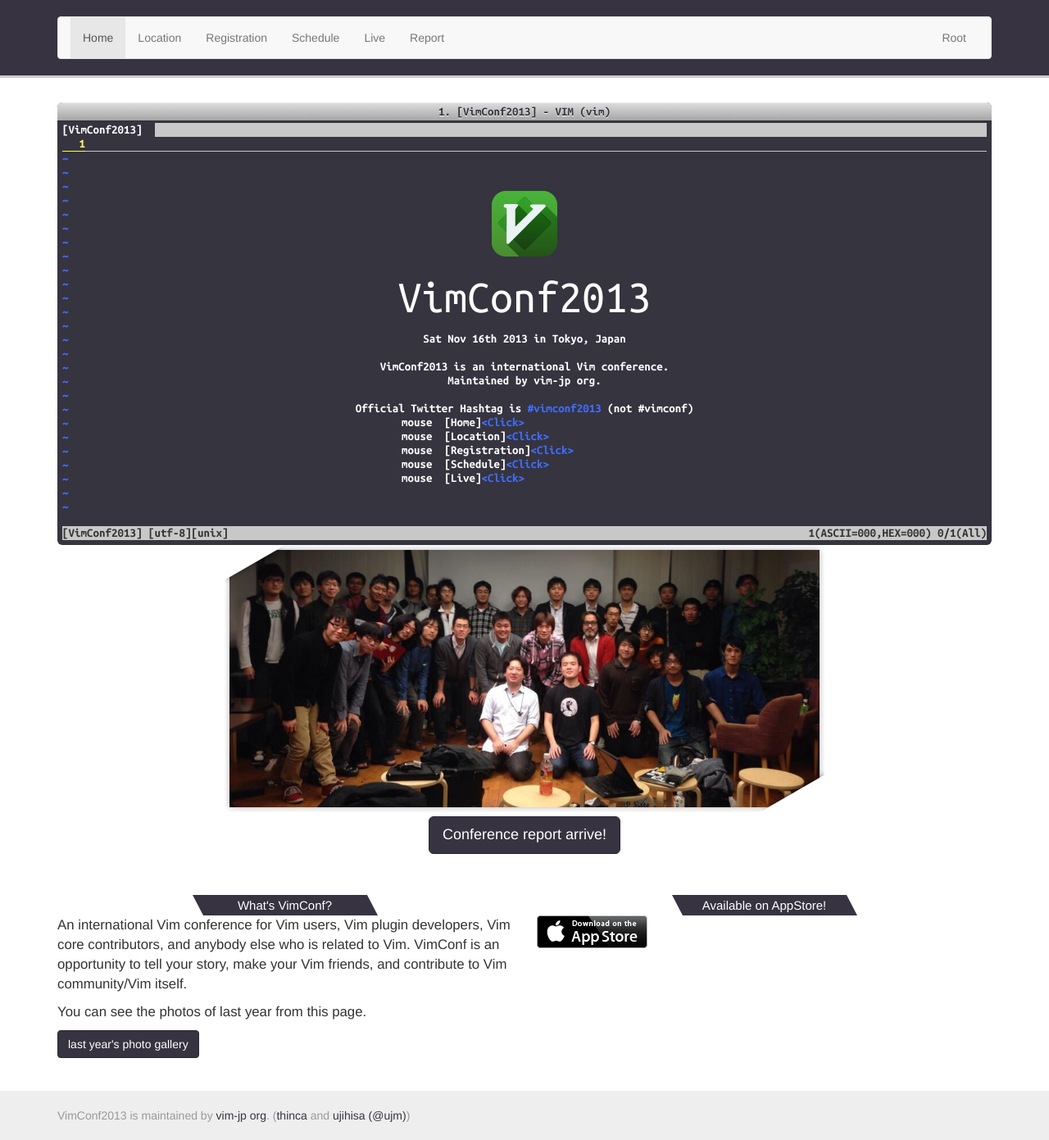
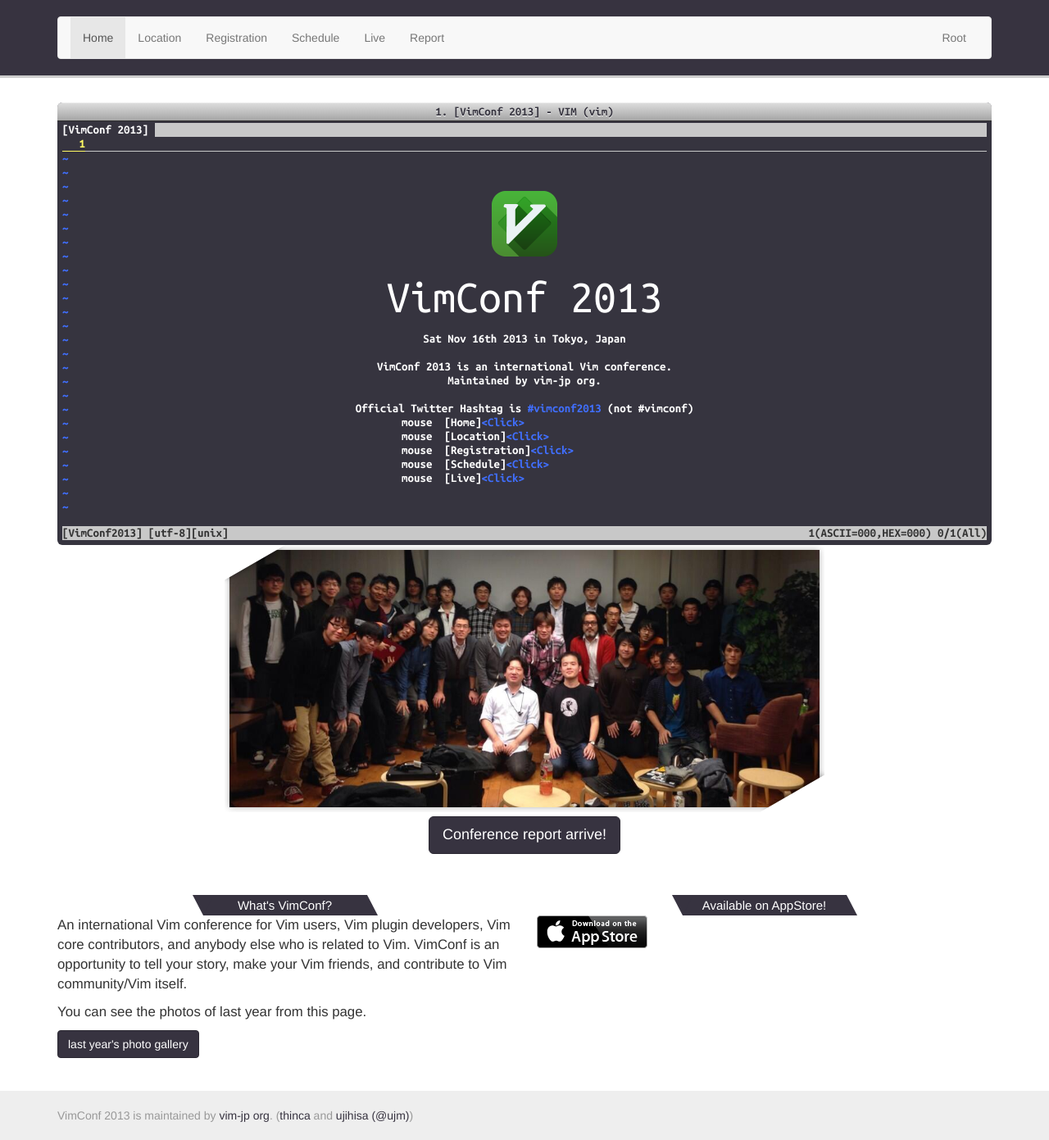
Before and after one commit to vim-jp/vimconf.org, a Jekyll site: the page 2013/index.html, which Jekyll copies as it is, in a window 1280 px wide. Shown: the whole page at 82% size. Built offline with Jekyll 4.4.1, drawn with Linux system fonts in a browser that asks for light colours; nearby versions of some CDN libraries.

Commit message:
Typofix for consistency

```diff
--- a/2013/index.html
+++ b/2013/index.html
@@ -7,7 +7,7 @@
 <meta name="author" content="">
 <link rel="shortcut icon" href="../../assets/ico/favicon.png">
 
-<title>VimConf2013</title>
+<title>VimConf 2013</title>
 
 <link href='//fonts.googleapis.com/css?family=Ubuntu+Mono:400,700' rel='stylesheet' type='text/css'>
 <link rel="stylesheet" type="text/css" href="./application.css" />
@@ -52,15 +52,15 @@
 <div class="container">
 
   <div class="mod-main-visual">
-    <div class="mod-main-visual_top-bar">1. [VimConf2013] - VIM (vim)</div>
-    <div class="mod-main-visual_header1"><span>[VimConf2013]</span></div>
+    <div class="mod-main-visual_top-bar">1. [VimConf 2013] - VIM (vim)</div>
+    <div class="mod-main-visual_header1"><span>[VimConf 2013]</span></div>
     <div class="mod-main-visual_header2"></div>
     <div class="mod-main-text">
-      <img src="img/vimconf-icon.png" alt="VimConf2013 icon">
-      <h1>VimConf2013</h1>
+      <img src="img/vimconf-icon.png" alt="VimConf 2013 icon">
+      <h1>VimConf 2013</h1>
       <div>
         <p>Sat Nov 16th 2013 in Tokyo, Japan</p>
-        <p>VimConf2013 is an international Vim conference.</p>
+        <p>VimConf 2013 is an international Vim conference.</p>
         <p>Maintained by vim-jp org.</p>
         <p></p>
         <p>Official Twitter Hashtag is <a href="https://twitter.com/search?q=%23vimconf2013&src=typd">#vimconf2013</a> (not #vimconf)</p>
@@ -110,7 +110,7 @@
 
 <div id="footer">
   <div class="container">
-    <p class="text-muted credit">VimConf2013 is maintained by <a href="#">vim-jp org</a>. (<a href="http://twitter.com/thinca">thinca</a> and <a href="http://twitter.com/ujm">ujihisa (@ujm)</a>)</p>
+    <p class="text-muted credit">VimConf 2013 is maintained by <a href="#">vim-jp org</a>. (<a href="http://twitter.com/thinca">thinca</a> and <a href="http://twitter.com/ujm">ujihisa (@ujm)</a>)</p>
   </div>
 </div>
 
```
